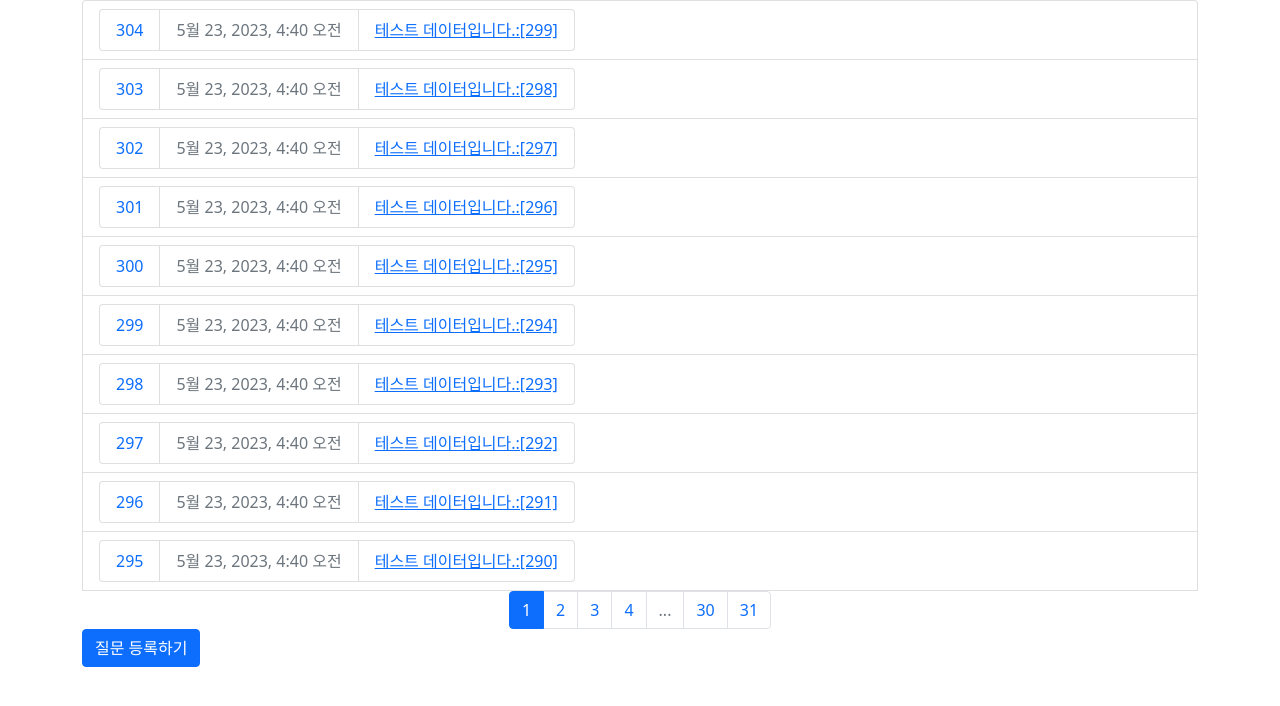
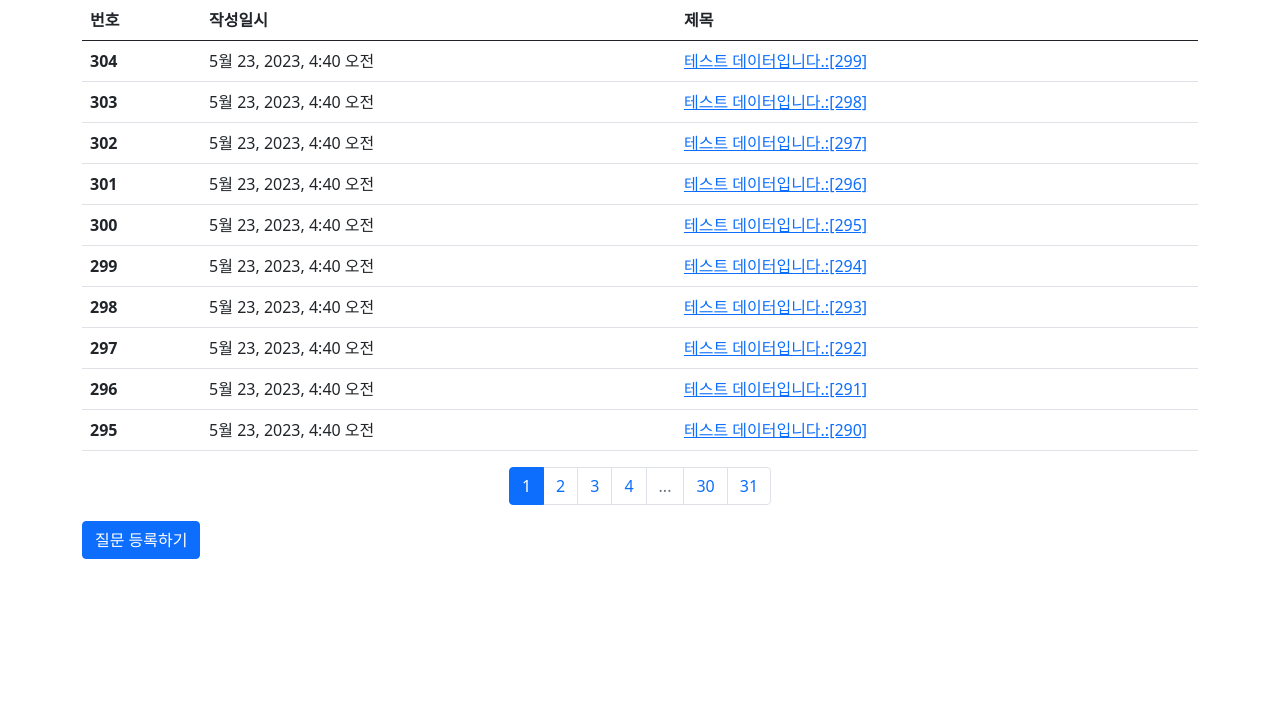
Before and after one commit to pjc1991/myfirstdjango, a Django app: page /pybo/ in a window 1280 px wide. Shown: the part 57-763 px from the top of the page. Run offline with Django 3.2, Linux system fonts and the light colour scheme; data comes from the database, SQL or seed files in the repository.

Commit message:
feat : change list to table style

```diff
--- a/templates/pybo/question_list.html
+++ b/templates/pybo/question_list.html
@@ -2,21 +2,34 @@
 {% block content %}
 
 {% if question_list %}
-    <ul class="list-group">
-    {% for question in question_list %}
-        <li class="list-group-item">
-            <ul class="list-group list-group-horizontal">
-                <li class="list-group-item text-primary">{{ question.id }}</li>
-                <li class="list-group-item text-secondary">{{ question.create_date }}</li>
-                <li class="list-group-item text-info">
+    <table class="table table-hover">
+        <thead>
+        <tr>
+            <th scope="col">번호</th>
+            <th scope="col">작성일시</th>
+            <th scope="col">제목</th>
+        </tr>
+        </thead>
+        <tbody>
+        {% for question in question_list %}
+            <tr>
+                <th scope="row">{{ question.id }}</th>
+                <td>{{ question.create_date }}</td>
+                <td>
                     <a href="{% url 'pybo:detail' question.id %}">
                         {{ question.subject }}
                     </a>
-                </li>
 
-            </ul>
-        </li>
-    {% endfor %}
+                    {% if question.answer_set.count > 0 %}
+                        <span class="text-danger small">
+                            [답변 {{ question.answer_set.count }}]
+                        </span>
+                    {% endif %}
+                </td>
+            </tr>
+        {% endfor %}
+        </tbody>
+    </table>
     <!-- paging -->
         <ul class="pagination justify-content-center">
             {% for page in question_list.elided_page_range %}
@@ -31,7 +44,6 @@
                 {% endif %}
             {% endfor %}
         </ul>
-    </ul>
     {% else %}
     <p>there is no question.</p>
 {% endif %}
```
